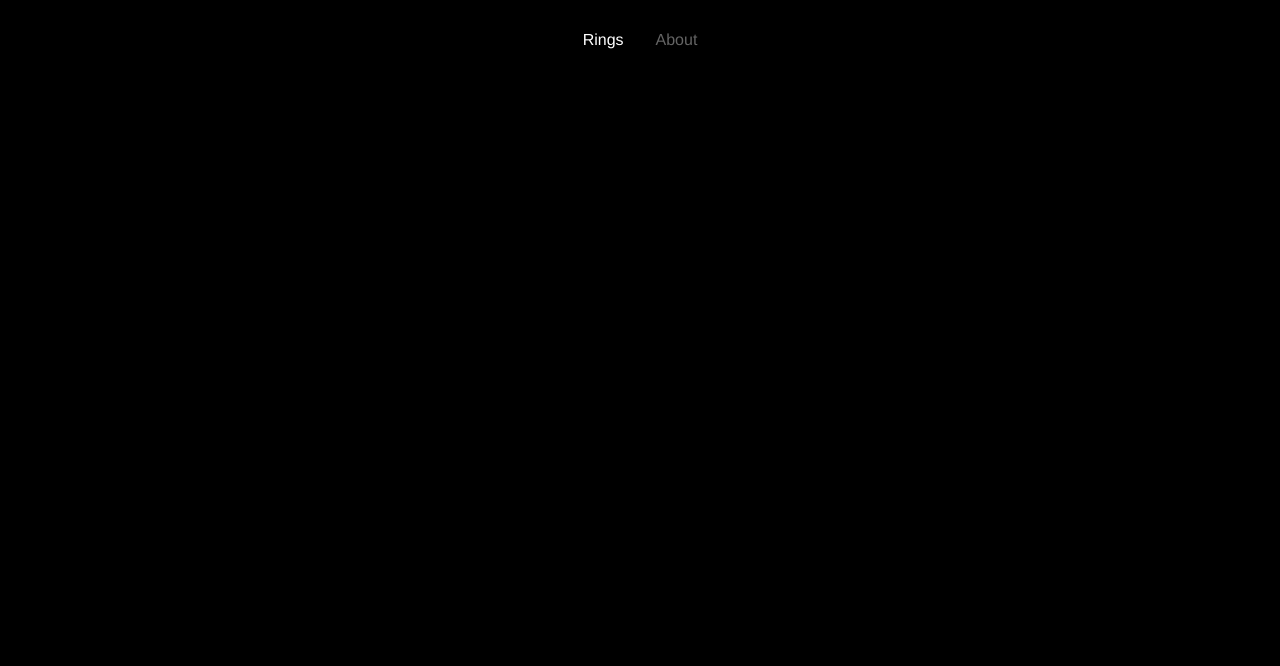
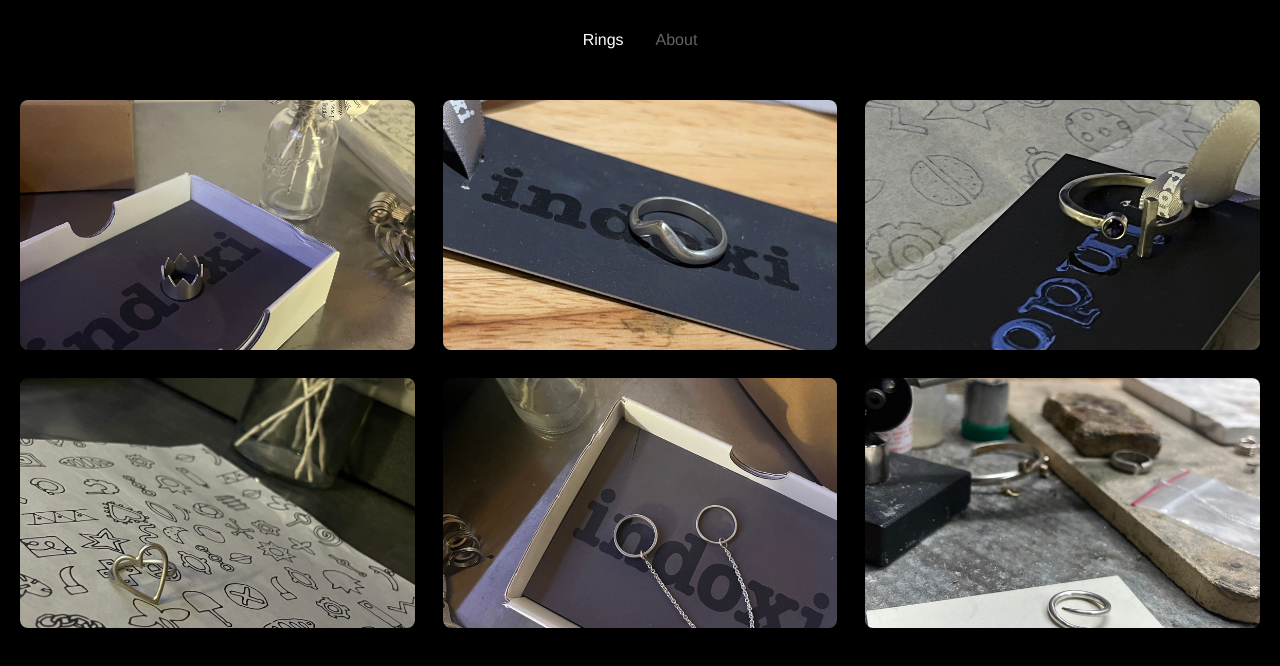
Before and after one commit to alex2tu/ring-portfolio, a React (Create React App) app: page / in a window 1280 px wide. Shown: the top 666 px of the page. Built offline with nearby package versions, Linux system fonts and the light colour scheme; the HTML template or start-up script is replaced by a standard one.

Commit message:
added rings page

```diff
--- a/src/components/Navbar.js
+++ b/src/components/Navbar.js
@@ -1,5 +1,5 @@
 import React, {useState} from 'react'
-import { NavLink, isActive } from 'react-router-dom';
+import { NavLink } from 'react-router-dom';
 import './Navbar.css'
 
 function Navbar() {
@@ -29,4 +29,4 @@ function Navbar() {
   )
 }
 
-export default Navbar
+export default Navbar;
--- a/src/components/pages/Rings.js
+++ b/src/components/pages/Rings.js
@@ -1,9 +1,12 @@
 import React from "react";
-import "../../App.css";
+import "./Rings.css";
+import RingGallery from "../rings/RingGallery";
 
 function Rings() {
     return (
-        <h1 className="rings">RINGS</h1>
+        <>
+            <RingGallery />
+        </>
     );
 }
 
--- /dev/null
+++ b/src/components/rings/RingCell.css
@@ -0,0 +1,45 @@
+.ring-cell {
+    position: relative;
+    width: 100%;
+    height: 250px;
+    overflow: hidden;
+    border-radius: 8px;
+}
+
+.ring-cell img {
+    width: 100%;
+    height: 250px;
+    object-fit: cover;
+    object-position: center 50%;
+    transition: filter 0.3s ease;
+}
+
+.overlay {
+    position: absolute;
+    top: 0;
+    left: 0;
+    right: 0;
+    bottom: 0;
+    background: rgba(0, 0, 0, 0.75);
+    color: #FFFFF0;
+    opacity: 0;
+    transition: opacity 0.3s ease;
+    display: grid;
+    align-items: center;
+    justify-content: center;
+    padding: 20px;
+    text-align: center;
+}
+
+.ring-cell:hover .overlay {
+    opacity: 1;
+}
+
+.ring-title {
+    font-size: 20px;
+}
+
+.overlay p {
+    margin: 0;
+    font-size: 14px;
+}
--- /dev/null
+++ b/src/components/rings/RingCell.js
@@ -0,0 +1,16 @@
+import React from 'react';
+import './RingCell.css';
+
+function RingCell({ ring, customClass }) {
+    return (
+        <div className={`ring-cell ${customClass || ''}`}>
+            <img src={ring.image} alt={ring.description} />
+            <div className="overlay">
+                <div className='ring-title'>{ring.name}</div>
+                {/* <p>{ring.description}</p> */}
+            </div>
+        </div>
+    );
+}
+
+export default RingCell;
--- /dev/null
+++ b/src/components/rings/RingGallery.css
@@ -0,0 +1,25 @@
+.ring-gallery {
+    width: 100%;
+    padding: 20px;
+    box-sizing: border-box;
+}
+
+.ring-container {
+    display: grid;
+    grid-template-columns: repeat(auto-fill, minmax(250px, 1fr));
+    gap: 1.75rem;
+    justify-content: center;
+}
+
+/* variable columns for window width */
+@media (min-width: 768px) {
+    .ring-container {
+        grid-template-columns: repeat(2, 1fr);
+    }
+}
+
+@media (min-width: 1024px) {
+    .ring-container {
+        grid-template-columns: repeat(3, 1fr);
+    }
+}
--- /dev/null
+++ b/src/components/rings/RingGallery.js
@@ -0,0 +1,18 @@
+import React from 'react';
+import './RingGallery.css';
+import RingCell from './RingCell';
+import rings from './ringData';
+
+function RingGallery() {
+    return (
+        <div className="ring-gallery">
+            <div className="ring-container">
+                {rings.map((ring) => (
+                    <RingCell key={ring.id} ring={ring} />
+                ))}
+            </div>
+        </div>
+    );
+}
+
+export default RingGallery;
--- /dev/null
+++ b/src/components/rings/ringData.js
@@ -0,0 +1,40 @@
+const rings = [
+    {
+      id: 1,
+      name: 'crown ring',
+      image: `${process.env.PUBLIC_URL}/images/crown_ring_silver.jpeg`,
+      description: 'silver crown ring'
+    },
+    {
+      id: 2,
+      name: 'chevron ring',
+      image: `${process.env.PUBLIC_URL}/images/chevron_ring_silver.jpeg`,
+      description: 'silver chevron ring'
+    },
+    {
+      id: 3,
+      name: 'gap ring with amethyst',
+      image: `${process.env.PUBLIC_URL}/images/gap_ring_with_amethyst_silver.jpeg`,
+      description: 'silver gap ring with amethyst'
+    },
+    {
+      id: 4,
+      name: 'heart ring',
+      image: `${process.env.PUBLIC_URL}/images/heart_ring_silver.jpeg`,
+      description: 'silver heart ring'
+    },
+    {
+      id: 5,
+      name: 'ring with chain (kurapika ring)',
+      image: `${process.env.PUBLIC_URL}/images/kurapika_ring_silver.jpeg`,
+      description: 'silver ring with chain (kurapika ring)'
+    },
+    {
+      id: 6,
+      name: 'stacking ring',
+      image: `${process.env.PUBLIC_URL}/images/stacking_ring_silver.jpeg`,
+      description: 'silver stacking ring'
+    }
+  ];
+
+  export default rings;
```
Also changed, not shown: src/components/pages/Rings.css (added), 1 other file (tests, documents, lock files or other folders).
